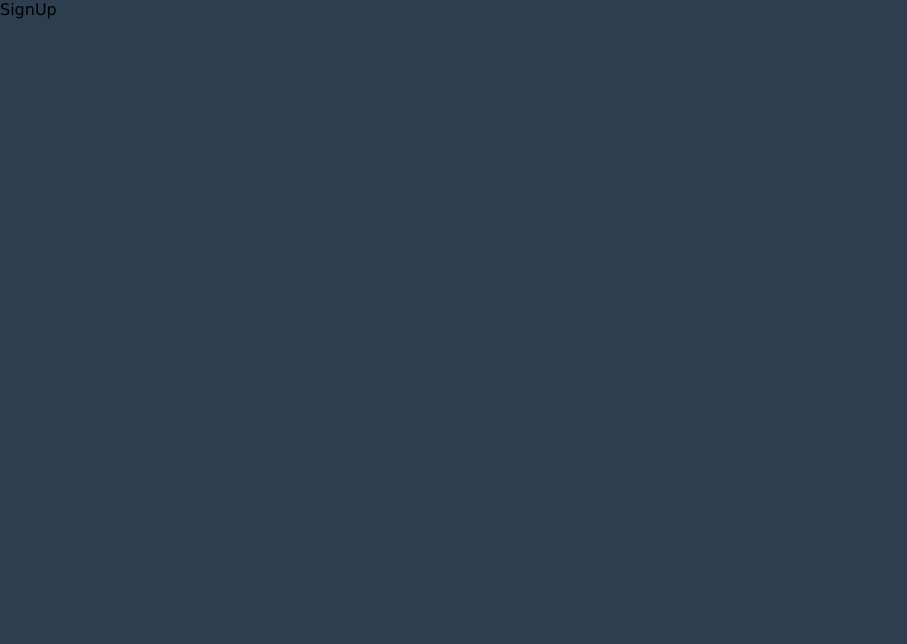
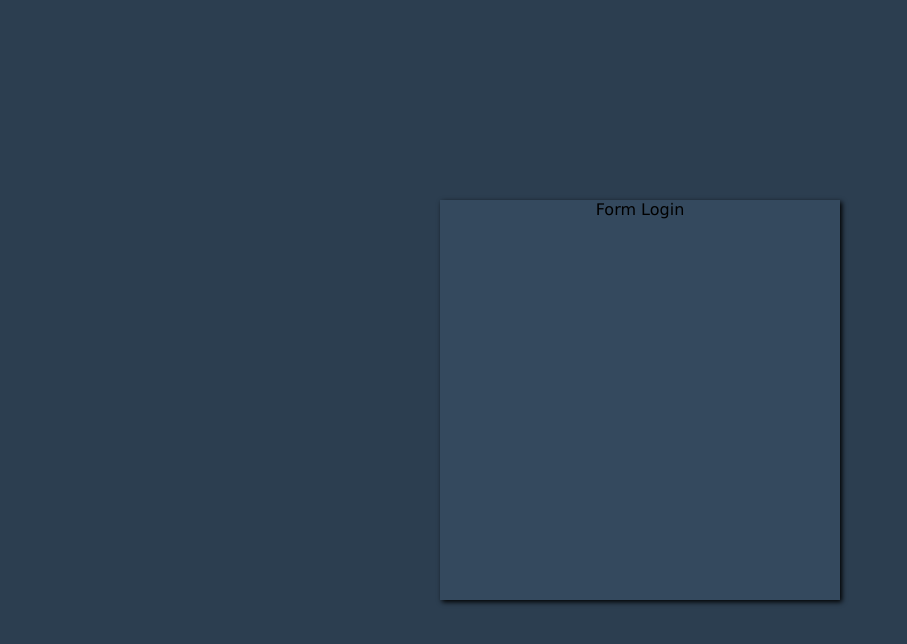
Before and after one commit to Bruno9t/Frontend-projeto-de-musica, a React (Create React App) app: page /auth/register in a window 1280 px wide. Shown: the top 644 px of the page, without its empty margins (0-907 px from the left). Built offline with nearby package versions, Linux system fonts and the light colour scheme.

Commit message:
Layout da página de login iniciado

```diff
--- a/src/components/Header/styles.ts
+++ b/src/components/Header/styles.ts
@@ -1,4 +1,4 @@
-import styled from 'styled-components'
+import styled from "styled-components"
 
 const Title = styled.h1`
   position: absolute;
@@ -70,14 +70,14 @@ const LoginInfo = styled.div`
     text-decoration: none;
     color: ${props => props.theme.colors.text};
     font-weight: bold;
-    border: 2px solid ${props => props.theme.colors['background-hover']};
+    border: 2px solid ${props => props.theme.colors["background-hover"]};
     background-color: ${props => props.theme.colors.primary};
     border-radius: 3px;
     transition: 300ms;
   }
 
   div a:hover {
-    background: ${props => props.theme.colors['background-hover']};
+    background: ${props => props.theme.colors["background-hover"]};
     color: ${props => props.theme.colors.primary};
     border: 2px solid ${props => props.theme.colors.secondary};
   }
--- a/src/components/Menu/styles.ts
+++ b/src/components/Menu/styles.ts
@@ -1,4 +1,4 @@
-import styled from 'styled-components'
+import styled from "styled-components"
 
 interface OptionProps {
   keyP: number
@@ -53,7 +53,7 @@ const Option = styled.div<OptionProps>`
   &:hover {
     box-shadow: 2px 2px 5px black;
     color: ${props => props.theme.menu.alter};
-    background-color: ${props => props.theme.colors['background-hover']};
+    background-color: ${props => props.theme.colors["background-hover"]};
   }
 
   svg {
--- a/src/pages/Home/styles.ts
+++ b/src/pages/Home/styles.ts
@@ -1,8 +1,8 @@
-import styled from 'styled-components'
+import styled from "styled-components"
 
 const Container = styled.main`
   margin-top: 20px;
-  height: 300px;
+  min-height: calc(97vh - 150px);
 
   section#info-web {
     display: grid;
@@ -30,20 +30,20 @@ const Container = styled.main`
 
   div.start-adventure-link a {
     display: inline-block;
-    color: ${props => props.theme.colors.text};
+    color: ${props => props.theme.colors.primary};
     text-decoration: none;
-    margin-top: 70px;
-    background-color: ${props => props.theme.colors.primary};
+    margin-top: 50px;
+    margin-bottom: 50px;
+    background-color: ${props => props.theme.colors.text};
     padding: 20px;
     border-radius: 3px;
+    box-shadow: 2px 2px 5px black;
     transition: 320ms;
   }
 
-  div.start-adventure-link a:hover {
-    background: ${props => props.theme.colors['background-hover']};
-    color: ${props => props.theme.colors.primary};
-    box-shadow: 2px 2px 5px black;
-  }
+  /* div.start-adventure-link a:hover {
+    background: ${props => props.theme.colors.secondary};
+  } */
 
   div#info-text h1 {
     margin-bottom: 20px;
@@ -52,11 +52,11 @@ const Container = styled.main`
   div#info-text > div {
     background-color: ${props => props.theme.colors.secondary};
     border-radius: 3px;
-    padding: 15px;
+    padding: 20px;
     text-align: center;
     color: ${props => props.theme.colors.text};
     width: 100%;
-    height: 100%;
+
   }
 
   @media (max-width: 865px) {
--- a/src/pages/SignUp/index.tsx
+++ b/src/pages/SignUp/index.tsx
@@ -1,7 +1,17 @@
 import React from "react"
 
+import { Container } from "./styles"
+
 const SignUp = () => {
-  return <div>SignUp</div>
+  return (
+    <>
+      <Container>
+        <div>
+          <form action="">Form Login</form>
+        </div>
+      </Container>
+    </>
+  )
 }
 
 export default SignUp
--- /dev/null
+++ b/src/pages/SignUp/styles.ts
@@ -0,0 +1,25 @@
+import styled from "styled-components"
+
+const Container = styled.div`
+  position: relative;
+  height: 100vh;
+
+  & > div {
+    position: absolute;
+    background: blue;
+    width: 400px;
+    height: 400px;
+    margin: auto;
+    text-align: center;
+    top: 50%;
+    left: 50%;
+    transform: translate(-50%, -50%);
+    box-shadow: 2px 2px 5px black;
+  }
+
+  & > div > form {
+    background: ${props => props.theme.colors.secondary};
+    height: 100%;
+  }
+`
+export { Container }
--- a/src/styles/globals.ts
+++ b/src/styles/globals.ts
@@ -1,4 +1,4 @@
-import { createGlobalStyle } from 'styled-components'
+import { createGlobalStyle } from "styled-components"
 
 export default createGlobalStyle`
 
@@ -9,10 +9,10 @@ export default createGlobalStyle`
     box-sizing:border-box;
   }
   body{
-    background-color:${props => props.theme.colors.primary};
+    background:${props => props.theme.colors.primary};
     font-family: 'Lucida Sans', 'Lucida Sans Regular', 'Lucida Grande',
       'Lucida Sans Unicode', Geneva, Verdana, sans-serif;
-      transition:400ms;
+      /* transition: 400ms; */
   }
 
   button {
@@ -20,3 +20,4 @@ export default createGlobalStyle`
   }
 
 `
+/* `linear-gradient(${props.theme.colors.primary},blue)`}; */
--- a/src/styles/styled.d.ts
+++ b/src/styles/styled.d.ts
@@ -1,6 +1,6 @@
-import 'styled-components'
+import "styled-components"
 
-declare module 'styled-components' {
+declare module "styled-components" {
   export interface ThemeShape {
     name: string
 
@@ -9,7 +9,7 @@ declare module 'styled-components' {
       secondary: string
 
       text: string
-      'background-hover': string
+      "background-hover": string
       filter: string
     }
 
--- a/src/styles/themes/index.ts
+++ b/src/styles/themes/index.ts
@@ -1,6 +1,6 @@
-import { ThemeShape } from 'styled-components'
-import light from './light'
-import dark from './dark'
+import { ThemeShape } from "styled-components"
+import light from "./light"
+import dark from "./dark"
 
 interface Shape {
   [key: string]: ThemeShape
```
Also changed, not shown: src/components/Menu/index.tsx (+5 -5 lines), src/styles/themes/dark.ts (+9 -9 lines), src/styles/themes/light.ts (+9 -9 lines).
